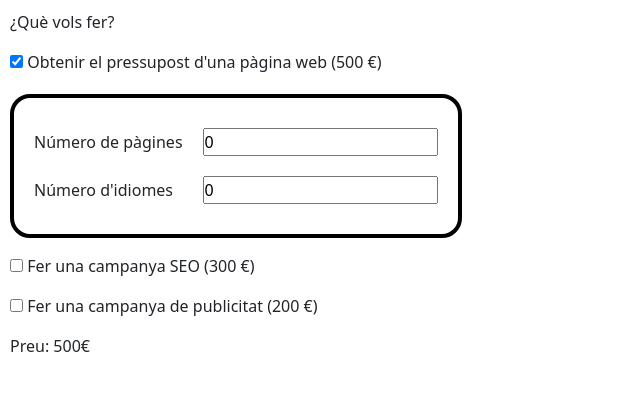
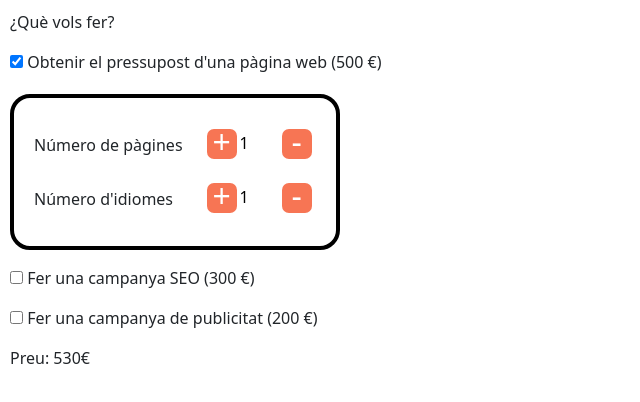
Before and after one commit to AnaMAguila/ITAcademyVUE-Sprint7, a Vue app: page / in a window 1280 px wide. Both pictures are taken after a click on the checkbox 16 px from the left and 61 px from the top of the page. Shown: the top 402 px of the page, without its empty margins (0-640 px from the left). Built offline with nearby package versions, Linux system fonts and the light colour scheme.

Commit message:
Ej3. Añadir botones en input

```diff
--- a/src/components/Home.vue
+++ b/src/components/Home.vue
@@ -28,8 +28,8 @@ export default {
                     title: "Obtenir el pressupost d'una pàgina web (500 €)",
                     price: 500,
                     checked: false,
-                    pages: 0,
-                    lang: 0
+                    pages: 1,
+                    lang: 1
                 },
                 {
                     title: "Fer una campanya SEO (300 €)",
--- a/src/components/Panell.vue
+++ b/src/components/Panell.vue
@@ -2,13 +2,34 @@
     <div class="opc-web">
         <table>
             <tr>
-                <!-- v-model envia el valor del input -->
                 <td>Número de pàgines</td>
-                <td><input type="text" v-model.number="pages"></td>
+                <td>
+                    <div class="input-group input-number-group">
+                        <div class="input-group-button">
+                            <!-- Span en lugar de button para controlar más el css -->
+                            <span class="input-number-increment" @click="addPages">+</span>
+                        </div>
+                        <!-- v-model se comunica con el array para enviar y recibir el valor -->
+                        <input class="input-number" type="number" v-model.number="this.servicio.pages" min="1">
+                        <div class="input-group-button">
+                            <span class="input-number-decrement" @click="removePages">-</span>
+                        </div>
+                    </div>
+                </td>
             </tr>
             <tr>
                 <td>Número d'idiomes</td>
-                <td><input type="text" v-model.number="lang"></td>
+                <td>
+                    <div class="input-group input-number-group">
+                        <div class="input-group-button">
+                            <span class="input-number-increment" @click="addLang">+</span>
+                        </div>
+                        <input class="input-number" type="number" v-model.number="this.servicio.lang" min="1">
+                        <div class="input-group-button">
+                            <span class="input-number-decrement" @click="removeLang">-</span>
+                        </div>
+                    </div>
+                </td>
             </tr>
         </table>
     </div>
@@ -24,12 +45,29 @@
                 lang: this.servicio.lang
             }
         },
-        watch: { // cuando cambia el valor de los inputs se envía al array de servicios
-            pages: function(value){
-                this.servicio.pages=value
+        // ya no hace falta un observador porque he añadido los botones que controlan los valores de los inputs
+        // watch: { // cuando cambia el valor de los inputs se envía al array de servicios
+        //     pages: function(value){
+        //         this.servicio.pages=value
+        //     },
+        //     lang: function(value){
+        //         this.servicio.lang=value
+        //     }
+        // }
+        methods: {
+        addPages() {
+            this.servicio.pages += 1;
         },
-            lang: function(value){
-                this.servicio.lang=value
+        removePages() {
+            if (this.servicio.pages > 1) this.servicio.pages -= 1;
+        },
+        addLang() {
+            this.servicio.lang += 1;
+        },
+        removeLang() {
+            // En rubrica dice no menor de una unidad, en el enunciado muestra 0 en el vídeo
+            // Dejo valor mínimo 1
+            if (this.servicio.lang > 1) this.servicio.lang -= 1;
         }
     }
     }
@@ -47,4 +85,44 @@
 td {
     padding: 10px;
 }
+
+.input-number-group input[type=number]::-webkit-inner-spin-button,
+.input-number-group input[type=number]::-webkit-outer-spin-button {
+    -webkit-appearance: none;
+    appearance: none;
+}
+
+.input-number-group .input-group-button {
+    line-height: calc(60px/2 - 5px);
+    margin: 1px;
+}
+
+.input-number-group .input-number {
+    width: 40px;
+    border: none;
+}
+
+.input-number-group .input-number,
+.input-number-group .input-number-decrement,
+.input-number-group .input-number-increment {
+    border: none;
+    height: 30px;
+    -webkit-user-select: none;
+    -moz-user-select: none;
+    -ms-user-select: none;
+    user-select: none;
+}
+
+.input-number-group .input-number-decrement,
+.input-number-group .input-number-increment {
+    display: inline-block;
+    width: 30px;
+    color: #fff;
+    background-color: #f77554;
+    border-radius: 7px;
+    text-align: center;
+    cursor: pointer;
+    font-size: 2rem;
+    margin: 0 3px 0 3px;
+}
 </style>
```
Lines whose indentation alone changed are shown as unchanged.
